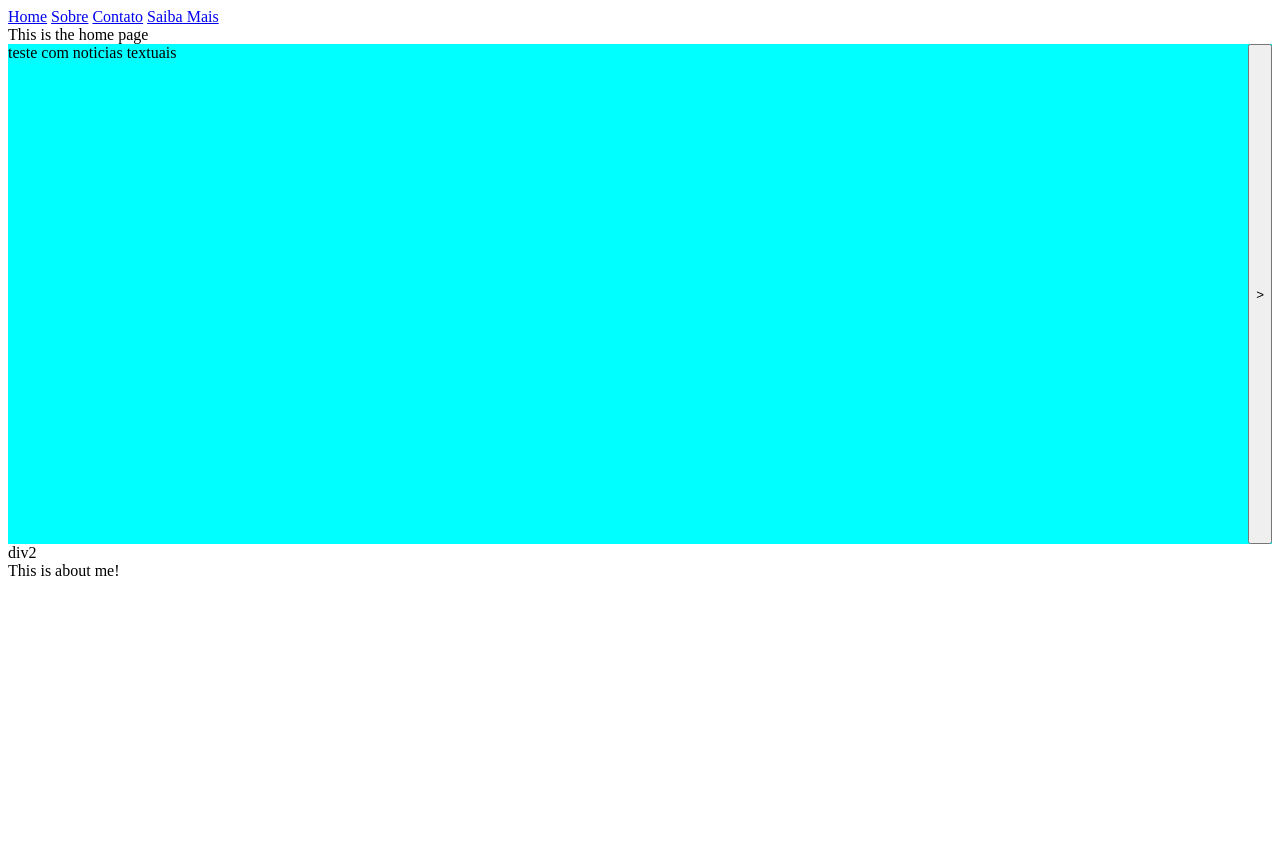
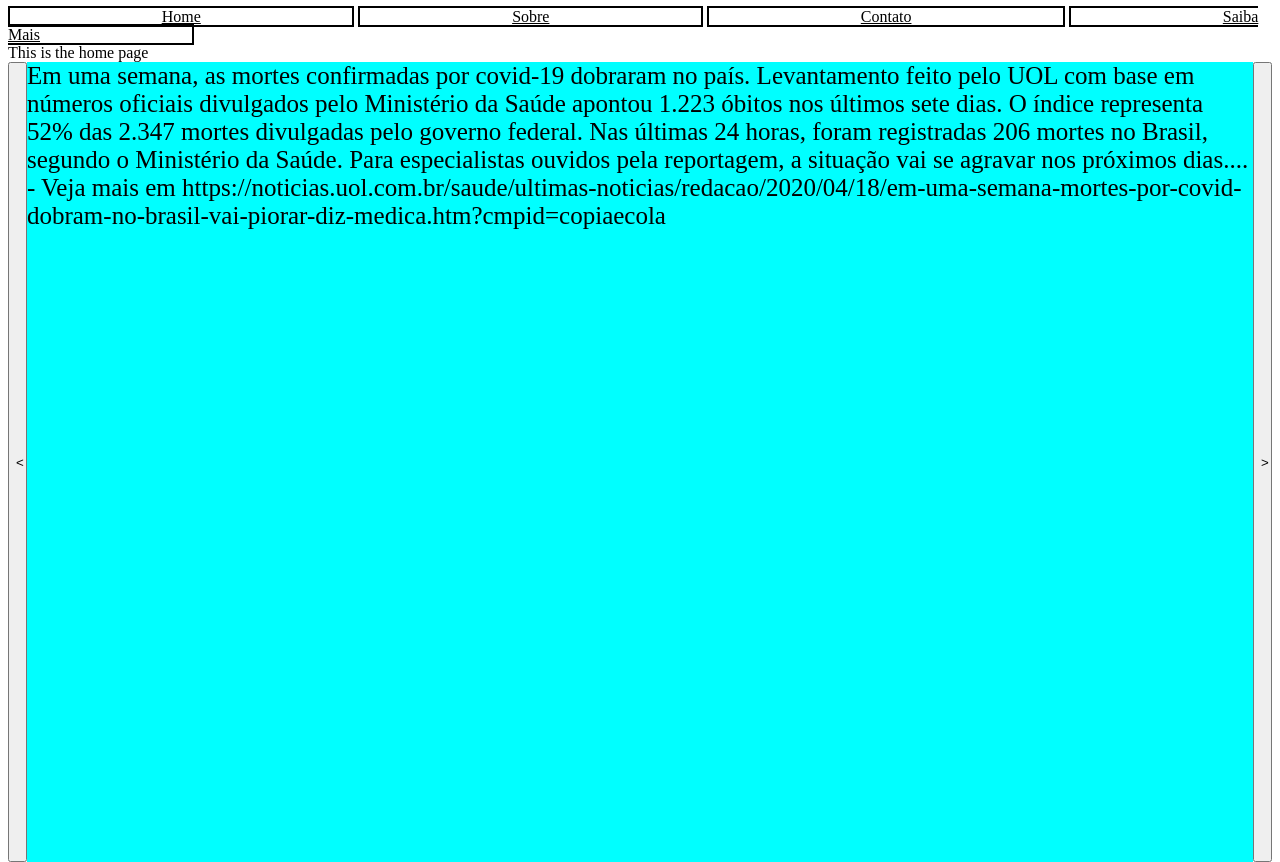
Before and after one commit to ruteee/landing-hc, a plain HTML site: page index.html in a window 1280 px wide. Shown: the top 862 px of the page. Before the commit the page ends 800 px from the top, so only its background shows below. Drawn offline with Linux system fonts and the light colour scheme.

Commit message:
Initial structure of the page and basic js

```diff
--- a/index.html
+++ b/index.html
@@ -10,30 +10,64 @@
             <a href="#home"> Home</a>
             <a href="#about"> Sobre</a>
             <a href="#contato"> Contato</a>
-            <a href="#saibamais"> Saiba Mais</a>
-
+            <a href="#saiba"> Saiba Mais</a>
 
         </nav>
 
         <div id="home">
-            This is the home page
-            <div class="noticias">
-                teste com noticias textuais
-                <button id="btnNoticia" onclick="addClass()">
-                    >
-                </button>
-            </div>
+                This is the home page
+            <div class="layoutHome">
+
+                <div class="btnLft">
+                    <button id="btnLft" onclick="btnLft()">
+                            <
+                    </button>
+                </div>
+
+                <div class="noticias">
+
+                    <div id="noticia1">
+                            Em uma semana, as mortes confirmadas por covid-19 dobraram no país. Levantamento feito pelo UOL com base em números oficiais divulgados pelo Ministério da Saúde apontou 1.223 óbitos nos últimos sete dias. O índice representa 52% das 2.347 mortes divulgadas pelo governo federal. Nas últimas 24 horas, foram registradas 206 mortes no Brasil, segundo o Ministério da Saúde. Para especialistas ouvidos pela reportagem, a situação vai se agravar nos próximos dias.... - Veja mais em https://noticias.uol.com.br/saude/ultimas-noticias/redacao/2020/04/18/em-uma-semana-mortes-por-covid-dobram-no-brasil-vai-piorar-diz-medica.htm?cmpid=copiaecola
+                    </div>
+
+                    <div id="noticia2" class=invisible>
+                        div2
+
+                    </div>
+
+                    <div id="noticia3" class=invisible>
+                            div3
+
+                    </div>
+
+                    <div id="noticia4" class=invisible>
+                            div4
+
+                        </div>
 
 
+                    <div id="noticia5" class=invisible>
+                            div5
+
+                    </div>
 
 
-            <div id="noticia2">
-                div2
-            </div>
+                    <div id="noticia6" class=invisible>
+                            div6
+
+                    </div>
+                </div>
+
+                <div class="btnRt">
+                    <button id="btnNoticiaRt" onclick="btnRgt()">
+                            >
+                    </button>
+                </div>
 
             <div>
 
-            </div>
+        </div>
+
 
         </div>
 
@@ -41,10 +75,43 @@
             This is about me!
         </div>
 
-        <script>
-            function addClass({
-                var n2 = document.getElementById("noticia2");
-            })
+
+        <div id="contato">
+                Contato
+        </div>
+
+
+        <div id="saiba">
+                Saiba mais
+        </div>
+
+        <script type="text/javascript">
+            var countRt = 1;
+            function btnRgt(){
+
+                document.getElementById("noticia"+countRt).classList.add("invisible");
+                if (countRt < 6){
+                    countRt++;
+                }else{
+                    countRt = 1;
+                }
+                document.getElementById("noticia"+countRt).classList.remove("invisible");
+
+
+            }
+
+            function btnLft(){
+
+                document.getElementById("noticia"+countRt).classList.add("invisible");
+                if (countRt > 1){
+                    countRt--;
+                }else{
+                    countRt = 6;
+                }
+                document.getElementById("noticia"+countRt).classList.remove("invisible");
+
+
+            }
         </script>
 
     </body>
--- a/style.css
+++ b/style.css
@@ -1,14 +1,62 @@
-#home .noticias{
-    background-color: aqua;
-    width: 100%;
-    height: 500px;
+nav a{
+    margin: 0;
+    padding-left:12%;
+    padding-right:12%;
+    border: 2px solid;
+    text-align: center;
+    color: black;
+    display: inline;
+}
+nav {
+    display: inline;
 }
 
-#home button{
-    float: right;
-    height: 500px;
+#contato, #saiba, #about{
+    height: 800px;
+    border: solid;
 }
 
+#home div.layoutHome{
+    height: 800px;
+}
+#home div div.noticias{
+    background-color: aqua;
+    width: 97%;
+}
+
+#home div div.btnLft {
+    float: left;
+    width: 1.5%;
+    height: 100%;
+
+}
+
+#home div div.btnRt{
+    float: right;
+    width: 1.5%;
+    height: 100%;
+}
+
+#home div div.btnLft button{
+    float: left;
+    height: 100%;
+    width: 100%;
+}
+
+#home div div.btnRt button{
+    float: right;
+    height: 100%;
+    width: 100%;
+}
+
+
+
+#home div .noticias{
+    width: 90%;
+    height: 100%;
+    display: inline-block;
+    font-size: 25px;
+}
 .invisible{
     display: none;
 }
```
